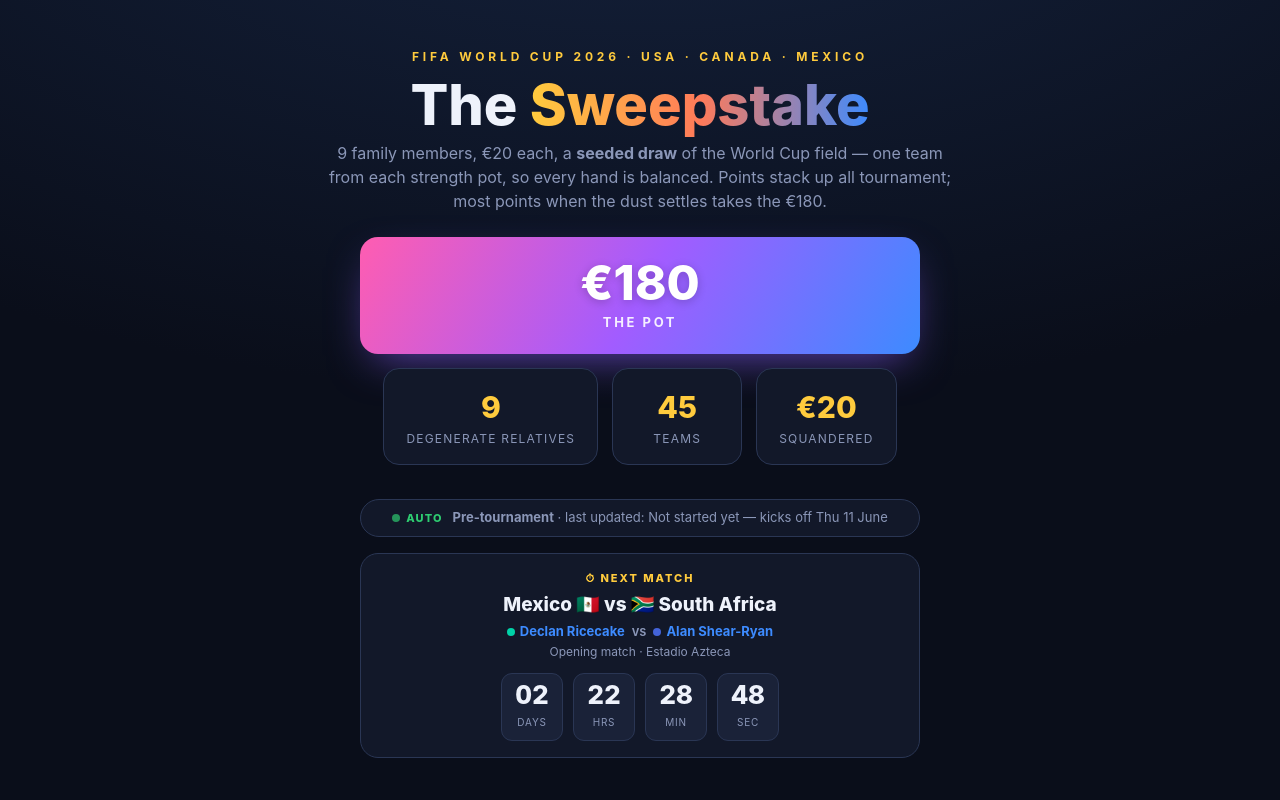
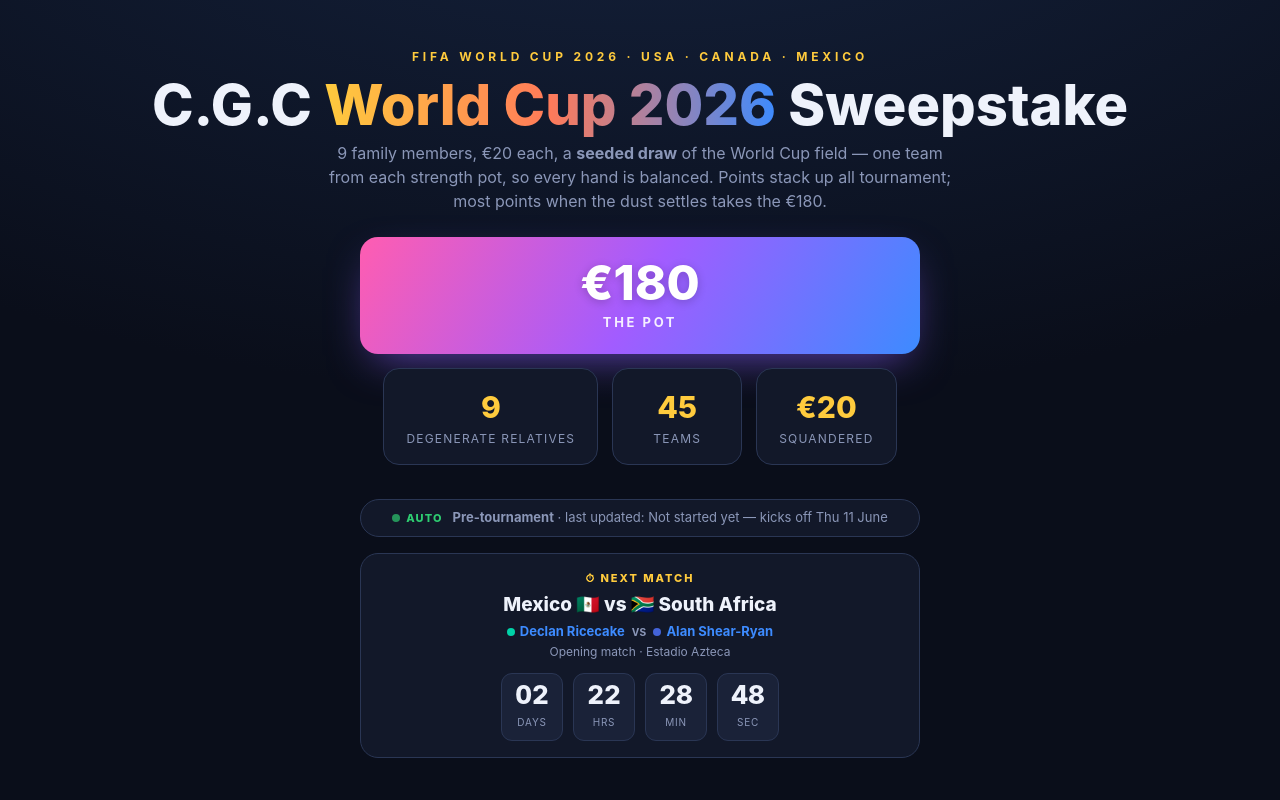
Before and after one commit to ninjaskoldpadda/wc2026-family-sweepstake, a plain HTML site: page index.html in a window 1280 px wide. Shown: the top 800 px of the page. Drawn offline with Linux system fonts and the light colour scheme.

Commit message:
title: C.G.C World Cup 2026 Sweepstake

```diff
--- a/index.html
+++ b/index.html
@@ -3,7 +3,7 @@
 <head>
 <meta charset="UTF-8">
 <meta name="viewport" content="width=device-width, initial-scale=1.0">
-<title>Family World Cup 2026 Sweepstake</title>
+<title>C.G.C World Cup 2026 Sweepstake</title>
 <style>
   :root{
     --bg:#0a0e1a; --panel:#121829; --panel2:#1a2238; --line:#2a3654;
@@ -169,7 +169,7 @@
 
   <header class="hero">
     <div class="kicker">FIFA World Cup 2026 · USA · Canada · Mexico</div>
-    <h1>The <span class="gr">Sweepstake</span></h1>
+    <h1>C.G.C <span class="gr">World Cup 2026</span> Sweepstake</h1>
     <p class="sub">9 family members, €20 each, a <strong>seeded draw</strong> of the World Cup field — one team from each strength pot, so every hand is balanced. Points stack up all tournament; most points when the dust settles takes the €180.</p>
     <div class="pot-hero">
       <div class="num">€180</div><div class="lbl">The Pot</div>
```
